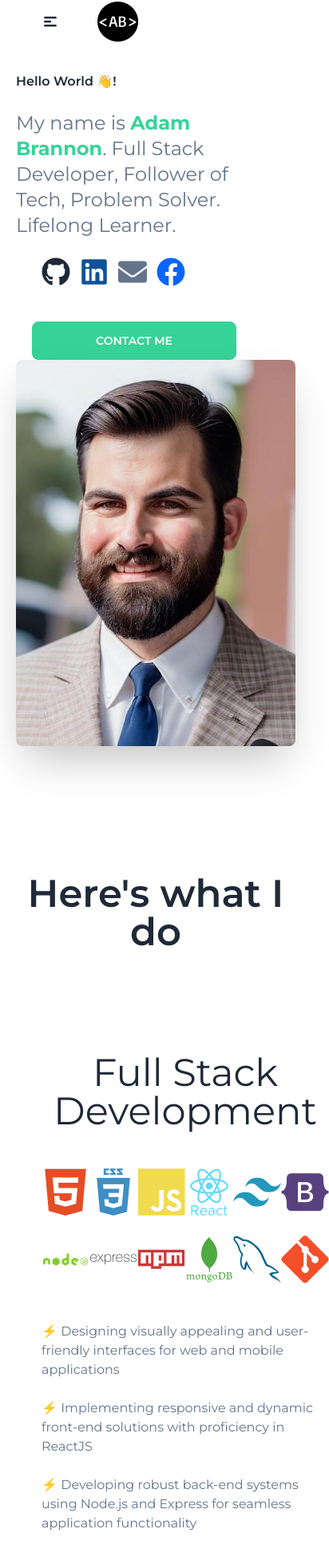
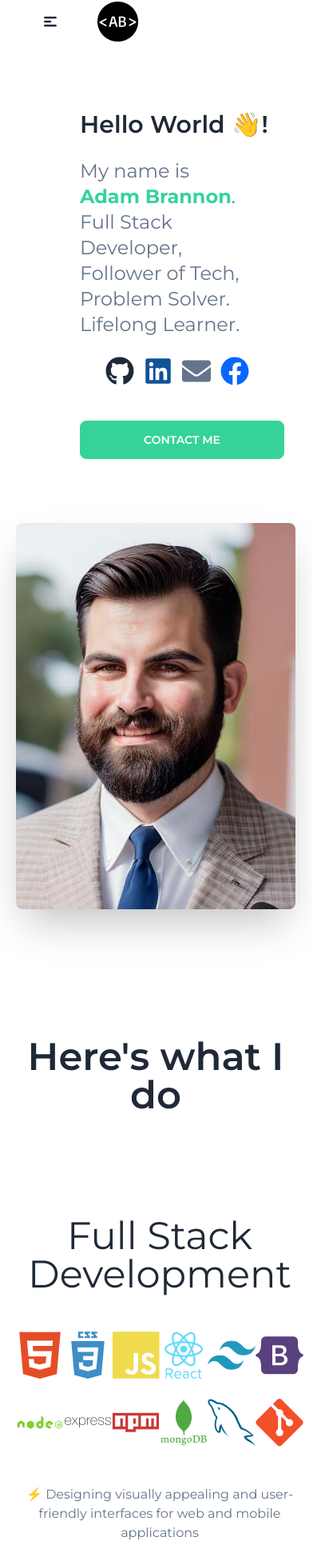
Before and after one commit to adam-brannon09/portfolio, a React (Create React App) app: page / in a window 390 px wide. Shown: the part 36-1978 px from the top of the page at 80% size, 412 px wide, since content can reach past the window. Built offline with nearby package versions, Linux system fonts and the light colour scheme.

Commit message:
adjust tailwind config

```diff
--- a/src/components/About.jsx
+++ b/src/components/About.jsx
@@ -9,11 +9,11 @@ function About() {
             </div>
             {/* vector art */}
             <div className="flex flex-row">
-                <div className='col basis-1/2 mr-2 max-[1100px]:hidden'>
+                <div className='col basis-1/2 mr-2 xs:hidden lg:inline-block'>
                     <img src={DevImg} className="w-full" alt="development vector art" />
                 </div>
                 {/* dev details right side */}
-                <div className=" flex-col  mx-8">
+                <div className=" flex-col  mx-auto">
                     <h1 className='text-5xl text-center'>Full Stack Development</h1>
                     <br />
                     <br />
@@ -38,7 +38,7 @@ function About() {
                     </section>
                     <br />
                     <div className=''>
-                        <ul className=' text-slate-500 mt-6'>
+                        <ul className=' text-slate-500 mt-6 xs:mx-auto xs:text-center lg:text-start'>
                             <li>⚡  Designing visually appealing and user-friendly interfaces for web and mobile applications</li>
                             <br />
                             <li>⚡ Implementing responsive and dynamic front-end solutions with proficiency in ReactJS</li>
--- a/src/components/EducationIntro.jsx
+++ b/src/components/EducationIntro.jsx
@@ -5,7 +5,7 @@ function EducationIntro() {
     return (
         <div className="flex flex-row xs:mt-0 lg:mt-20">
             <div className="basis-1/2 mx-auto xs:hidden lg:inline-block">
-                <img className='w-max ml-10 ' src={Education} alt="computer vector art" />
+                <img className='w-max ml-10' src={Education} alt="computer vector art" />
             </div>
             <div className='row container text-center xs:mt-20 lg:mt-28 xs:w-screen'>
                 <h1 className='font-semibold text-5xl'>Education</h1>
--- a/src/components/Intro.jsx
+++ b/src/components/Intro.jsx
@@ -7,7 +7,7 @@ function Intro() {
         <div className="flex flex-wrap xs:w-full xs:mt-12 lg:mt-0">
             {/* hello world */}
             <div className='lg:basis-3/6  lg:mx-20 xs:ml-20 xs:w-max lg:mt-40'>
-                <h1 className='  xs:text-4xl lg:text-6xl font-semibold '>Hello World 👋!</h1>
+                <h1 className='  xs:text-3xl lg:text-6xl font-semibold '>Hello World 👋!</h1>
                 <br />
                 <p className='text-3xl text-slate-500 w-4/5 max-[600px]:text-2xl'>My name is <span className='text-success font-bold'>Adam Brannon</span>. Full Stack Developer, Follower of Tech, Problem Solver. Lifelong Learner. </p>
                 <br />
--- a/tailwind.config.js
+++ b/tailwind.config.js
@@ -5,7 +5,7 @@ module.exports = {
   ],
   theme: {
     screens: {
-      'xs': '400px',
+      'xs': '374px',
       'sm': '640px',
       'md': '768px',
       'lg': '1024px'
```
